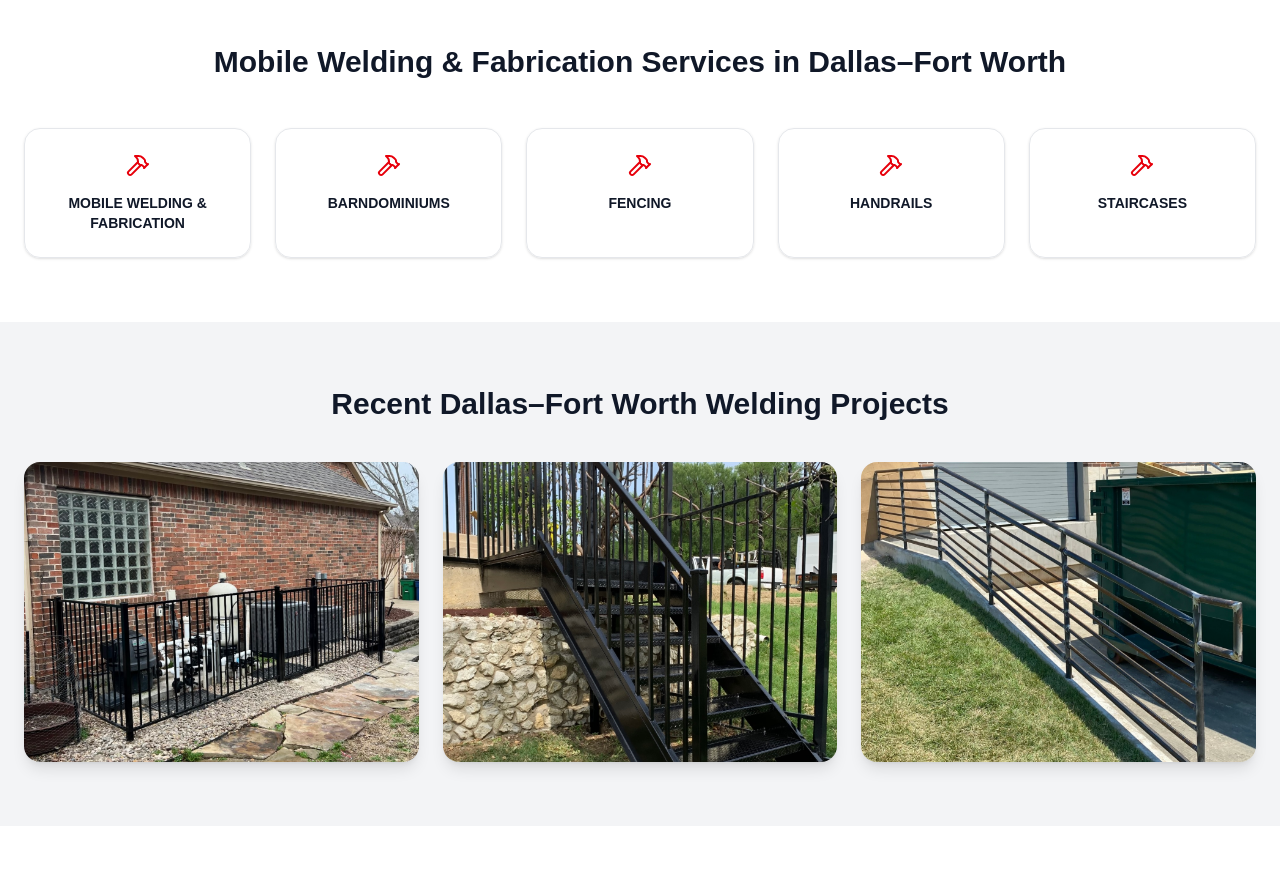
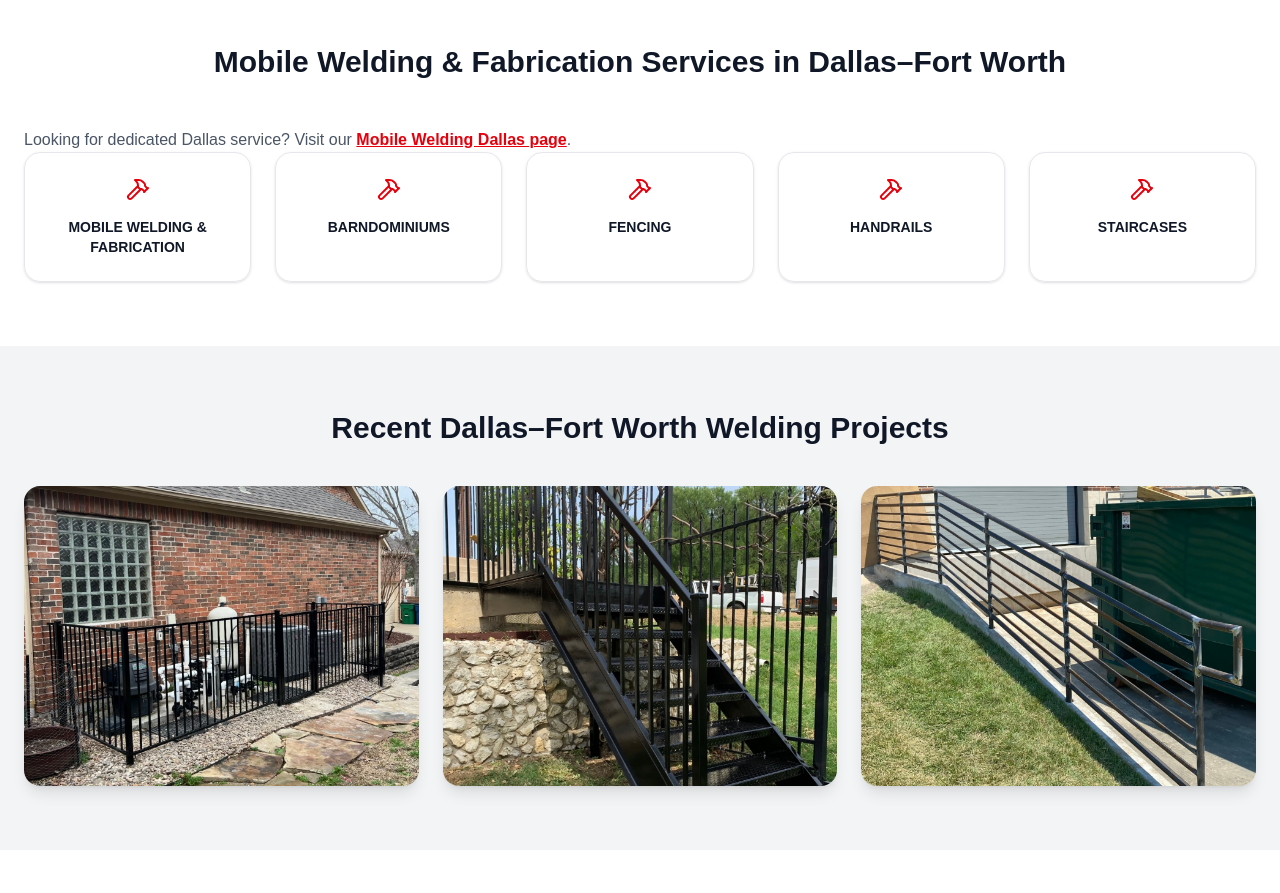
Before and after one commit to nuvicteam-afk/nuvi-welding-website, a Next.js app: page / in a window 1280 px wide. Shown: the part 820-1713 px from the top of the page. Built offline with nearby package versions, Linux system fonts and the light colour scheme.

Commit message:
Update page.js

```diff
--- a/app/page.js
+++ b/app/page.js
@@ -106,6 +106,16 @@ export default function Page() {
           <h2 className="text-3xl font-bold text-center mb-12">
             Mobile Welding & Fabrication Services in Dallas–Fort Worth
           </h2>
+
+<p className="mt-4 text-gray-600">
+  Looking for dedicated Dallas service? Visit our{" "}
+  <a
+    href="/mobile-welding-dallas"
+    className="text-red-600 font-semibold underline"
+  >
+    Mobile Welding Dallas page
+  </a>.
+</p>
 
           <div className="grid grid-cols-1 sm:grid-cols-2 lg:grid-cols-5 gap-6">
             {[
```
